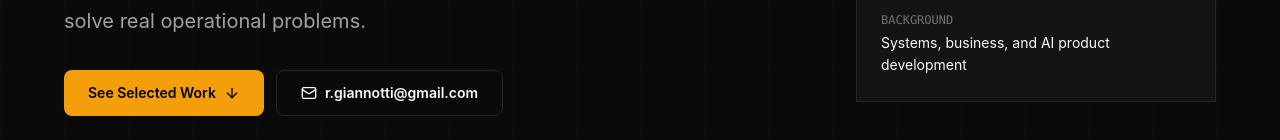
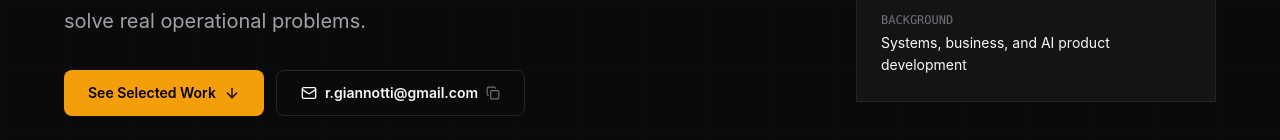
Before and after one commit to fenixgx/curriculum, a Next.js app: page / in a window 1280 px wide. Shown: the part 571-711 px from the top of the page. Built offline with nearby package versions, Linux system fonts and the light colour scheme.

Commit message:
feat: copy hero email on click

```diff
--- a/src/components/Hero.tsx
+++ b/src/components/Hero.tsx
@@ -3,7 +3,7 @@
 import { motion } from "framer-motion";
 import Image from "next/image";
 import { useState } from "react";
-import { ArrowDown, Mail, MapPin, X } from "lucide-react";
+import { ArrowDown, Check, Copy, Mail, MapPin, X } from "lucide-react";
 
 const facts = [
   ["Location", "Tenerife / Scotland temporarily"],
@@ -14,6 +14,17 @@ const facts = [
 
 export default function Hero() {
   const [isPhotoOpen, setIsPhotoOpen] = useState(false);
+  const [emailCopied, setEmailCopied] = useState(false);
+
+  const copyEmail = async () => {
+    try {
+      await navigator.clipboard.writeText("r.giannotti@gmail.com");
+      setEmailCopied(true);
+      window.setTimeout(() => setEmailCopied(false), 1800);
+    } catch {
+      window.location.href = "mailto:r.giannotti@gmail.com";
+    }
+  };
 
   return (
     <section className="relative overflow-hidden border-b border-[var(--color-border)] px-6 py-20 md:py-28">
@@ -51,13 +62,24 @@ export default function Hero() {
               See Selected Work
               <ArrowDown className="h-4 w-4" />
             </a>
-            <a
-              href="mailto:r.giannotti@gmail.com"
+            <button
+              type="button"
+              onClick={copyEmail}
               className="inline-flex items-center justify-center gap-2 rounded-lg border border-[var(--color-border)] bg-[var(--color-bg)] px-6 py-3 text-sm font-semibold transition-colors hover:border-[var(--color-accent)] hover:text-[var(--color-accent)]"
             >
-              <Mail className="h-4 w-4" />
-              r.giannotti@gmail.com
-            </a>
+              {emailCopied ? (
+                <>
+                  <Check className="h-4 w-4" />
+                  Email copied
+                </>
+              ) : (
+                <>
+                  <Mail className="h-4 w-4" />
+                  <span>r.giannotti@gmail.com</span>
+                  <Copy className="h-3.5 w-3.5 text-[var(--color-text-muted)]" />
+                </>
+              )}
+            </button>
           </div>
 
           <p className="mt-6 inline-flex items-center gap-2 text-sm text-[var(--color-text-muted)]">
```
